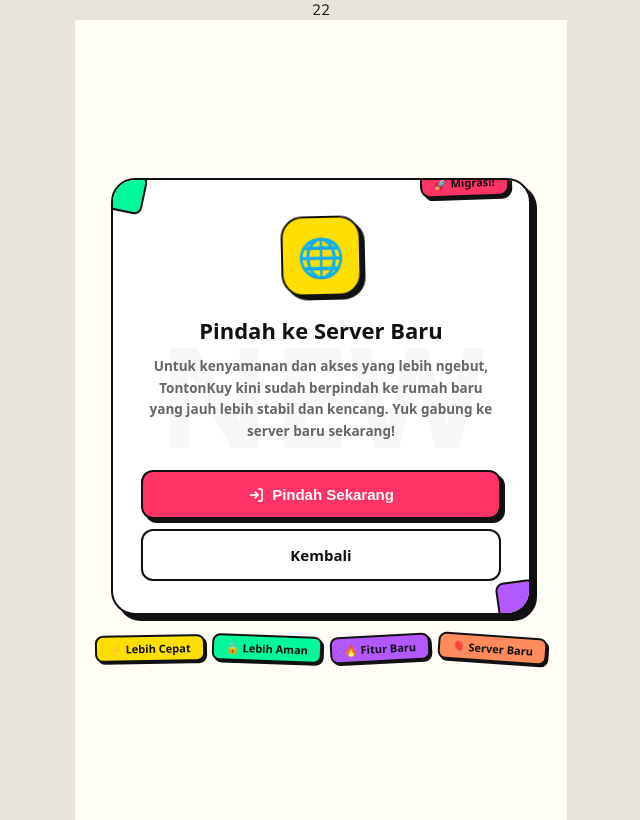
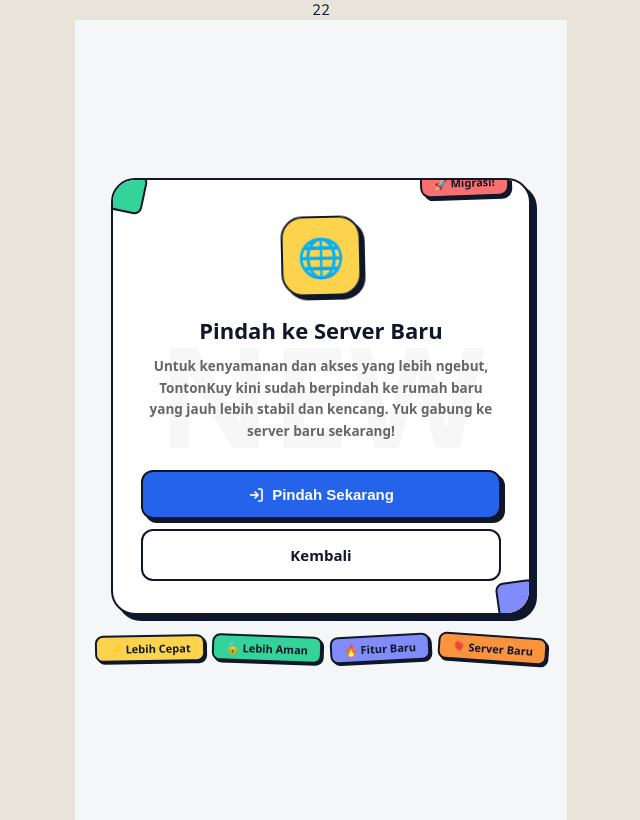
Before and after one commit to NixxyHorwitz/tontonkuy, a PHP site: page /pindah.php in a window 1280 px wide. Shown: the whole page, without its empty margins (319-959 px from the left). Run offline with PHP 8.4, Linux system fonts and the light colour scheme.

Commit message:
feat: recolor to trusted neobrutalism palette and add history buttons

```diff
--- a/assets/css/app.css
+++ b/assets/css/app.css
@@ -4,22 +4,22 @@
    TONTON — Neobrutalism UI
    ============================================= */
 :root {
-  --ink:     #111111;
-  --bg:      #FFFDF5; /* Soft retro cream */
+  --ink:     #0F172A; /* Slate 900 */
+  --bg:      #F4F6F8; /* Cool professional gray/white */
   --white:   #FFFFFF;
 
-  /* Extreme Vibrant Neobrutalism palette */
-  --yellow:  #FFDF00;
-  --mint:    #00FA9A;
-  --lavender:#B258FF;
-  --salmon:  #FF3366;
-  --sky:     #00BFFF;
-  --lime:    #CFFF00;
-  --peach:   #FF8A5B;
-  --orange:  #FF5400;
+  /* Trusted Neobrutalism palette */
+  --yellow:  #FCD34D; /* Muted Gold */
+  --mint:    #34D399; /* Emerald */
+  --lavender:#818CF8; /* Indigo */
+  --salmon:  #F87171; /* Soft Red */
+  --sky:     #38BDF8; /* Sky Blue */
+  --lime:    #A3E635; /* Crisp Green */
+  --peach:   #FB923C; /* Muted Orange */
+  --orange:  #F97316; /* Deep Orange */
 
   /* Functional */
-  --brand:   #FF3366; /* Hot pink brand */
+  --brand:   #2563EB; /* Royal/Trusted Blue */
   --green:   #00D154;
   --red:     #FF003C;
   --blue:    #007BFF;
--- a/partials/header.php
+++ b/partials/header.php
@@ -18,7 +18,7 @@ $_favicon    = setting($pdo, 'favicon_path', '');
 <head>
 <meta charset="UTF-8">
 <meta name="viewport" content="width=device-width,initial-scale=1">
-<meta name="theme-color" content="#FFE566">
+<meta name="theme-color" content="#F4F6F8">
 <title><?= htmlspecialchars(($pageTitle ?? '') ? $pageTitle . ' — ' . $_seo_title : $_seo_title) ?></title>
 <?php if ($_seo_desc): ?><meta name="description" content="<?= htmlspecialchars($_seo_desc) ?>"><?php endif; ?>
 <?php if ($_seo_kw):   ?><meta name="keywords"    content="<?= htmlspecialchars($_seo_kw) ?>"><?php endif; ?>
--- a/user/home.php
+++ b/user/home.php
@@ -94,6 +94,7 @@ require dirname(__DIR__) . '/partials/header.php';
   <div class="hero-card__actions" style="margin-top:10px;gap:6px;flex-wrap:wrap">
     <a href="/deposit"      class="hero-card__btn" style="flex:1;min-width:70px">⬆️ Topup</a>
     <a href="/withdraw"     class="hero-card__btn" style="flex:1;min-width:70px">⬇️ Tarik</a>
+    <a href="/history"      class="hero-card__btn" style="flex:1;min-width:70px">📄 Riwayat</a>
     <a href="/checkin"      class="hero-card__btn" style="flex:1;min-width:70px">📅 Absen</a>
     <a href="/redeem"       class="hero-card__btn" style="flex:1;min-width:70px">🎁 Redeem</a>
     <a href="/panduan"      class="hero-card__btn" style="flex:1;min-width:70px;background:var(--white);color:var(--brand);border-color:var(--brand)">📖 Panduan</a>
```
Also changed, not shown: user/profile.php (+8 -0 lines).
